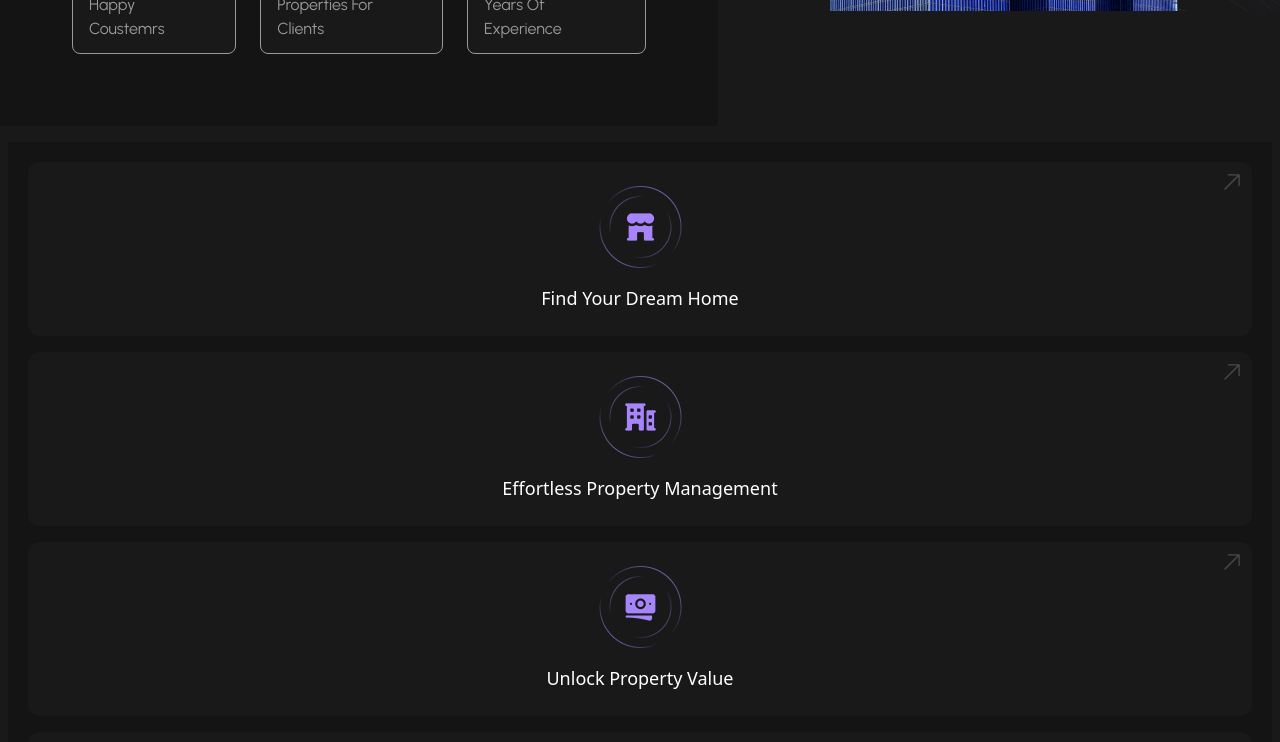
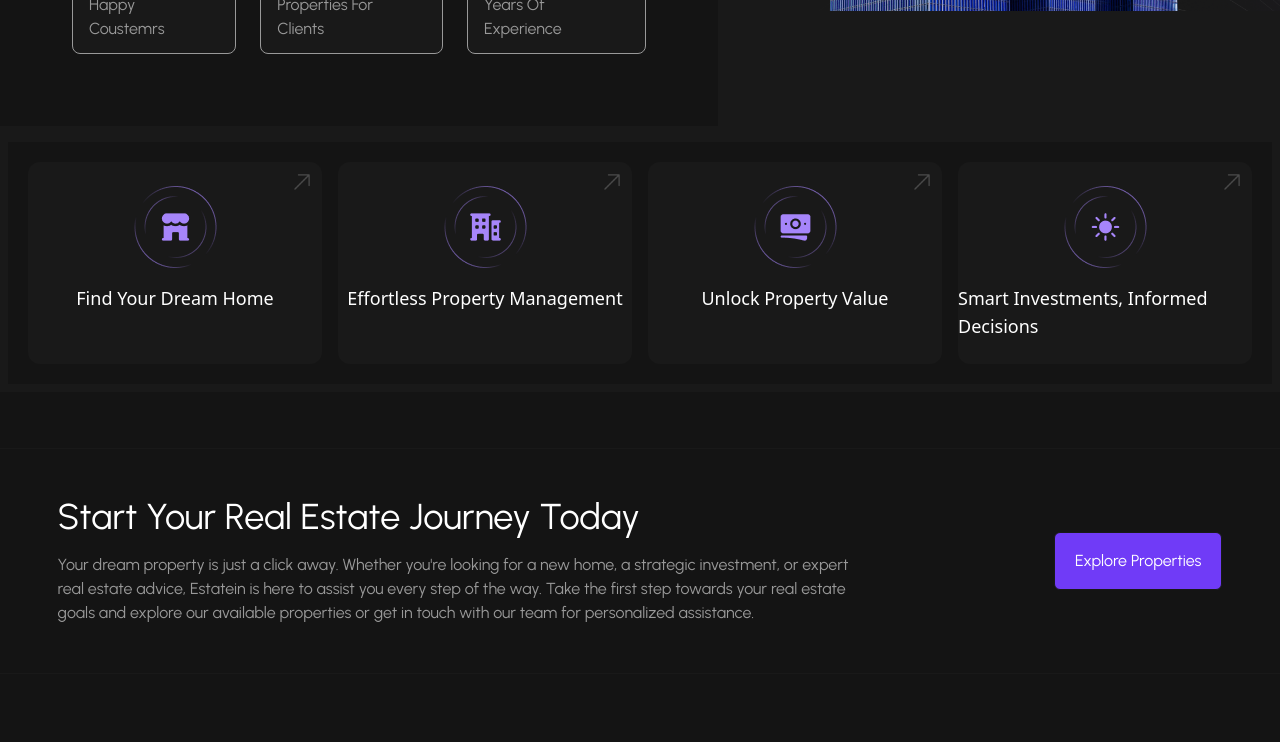
Before and after one commit to shahidkhan121/estatin-real-estate, a React (Vite) app: page / in a window 1280 px wide. Shown: the part 680-1422 px from the top of the page. Built offline with nearby package versions, Linux system fonts and the light colour scheme.

Commit message:
media quarries

```diff
--- a/tailwind.config.js
+++ b/tailwind.config.js
@@ -34,6 +34,12 @@ urbanist : ' "Urbanist", sans-serif;'
       '700px': {'max': '700px'}, // Custom breakpoint for max 700px
       '800px': {'max': '800px'}, // Custom breakpoint for max 800px
       '1000px': {'max': '1000px'}, // Custom breakpoint for max 800px
+      'sm':{'min':'640px'} ,
+      'md':{'min':'768px'} ,
+      'lg':{'min':'1024px'} ,
+      'xl':{'min':'1280px'} ,
+      '2xl':{'min':'1536px'} ,
+
 
     },
   },
```
